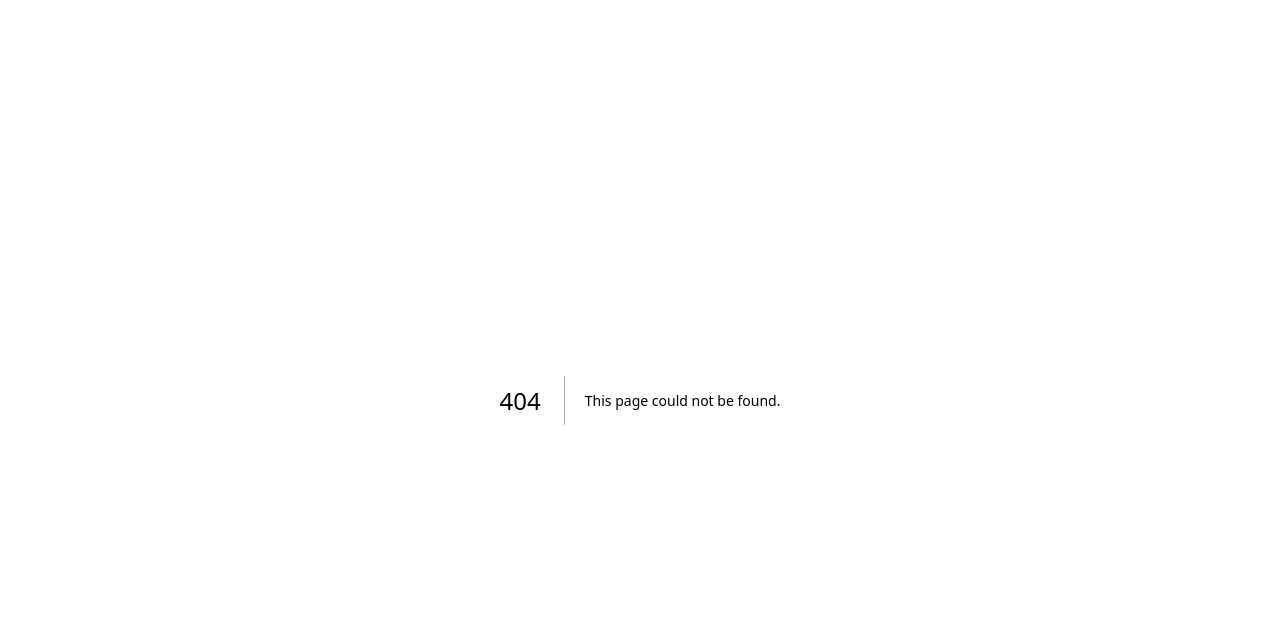
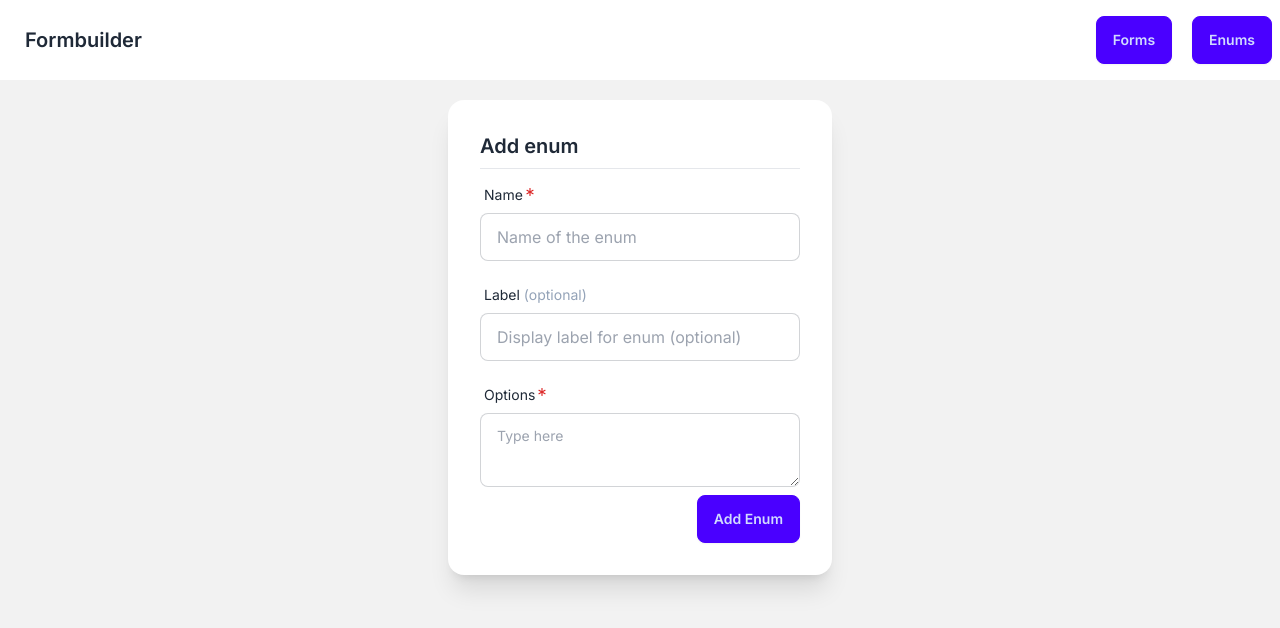
Before and after one commit to prem-jeet/formbuilder, a Next.js app: page /enums/new in a window 1280 px wide. Before the commit this address had no page. Shown: the top 628 px of the page. Built offline with nearby package versions, Linux system fonts and the light colour scheme.

Commit message:
alignment added to main tag

```diff
--- /dev/null
+++ b/app/enums/new/NewEnumForm.tsx
@@ -0,0 +1,63 @@
+import React from "react";
+import { LuAsterisk } from "react-icons/lu";
+
+export const NewEnumForm = () => {
+  return (
+    <div className="card w-96 bg-base-100 shadow-xl">
+      <div className="card-body">
+        <h2 className="card-title">Add enum</h2>
+        <hr />
+        <div className="flex flex-col space-y-4">
+          <label className="form-control w-full max-w-xs">
+            <div className="label">
+              <span className="label-text">
+                <span className="flex">
+                  Name
+                  <span>
+                    <LuAsterisk className="text-red-600" />
+                  </span>
+                </span>
+              </span>
+            </div>
+            <input
+              type="text"
+              placeholder="Name of the enum"
+              className="input input-bordered w-full max-w-xs"
+            />
+          </label>
+          <label className="form-control w-full max-w-xs">
+            <div className="label">
+              <span className="label-text">
+                Label <span className="text-slate-400">(optional)</span>
+              </span>
+            </div>
+            <input
+              type="text"
+              placeholder="Display label for enum (optional)"
+              className="input input-bordered w-full max-w-xs"
+            />
+          </label>
+          <label className="form-control w-full max-w-xs">
+            <div className="label">
+              <span className="label-text">
+                <span className="flex">
+                  Options
+                  <span>
+                    <LuAsterisk className="text-red-600" />
+                  </span>
+                </span>
+              </span>
+            </div>
+            <textarea
+              placeholder="Type here"
+              className="textarea textarea-bordered w-full max-w-xs"
+            />
+          </label>
+        </div>
+        <div className="card-actions justify-end">
+          <button className="btn btn-primary">Add Enum</button>
+        </div>
+      </div>
+    </div>
+  );
+};
--- /dev/null
+++ b/app/enums/new/page.tsx
@@ -0,0 +1,12 @@
+import React from "react";
+import { NewEnumForm } from "./NewEnumForm";
+
+const CreateEnums = () => {
+  return (
+    <div>
+      <NewEnumForm />
+    </div>
+  );
+};
+
+export default CreateEnums;
--- /dev/null
+++ b/app/enums/page.tsx
@@ -0,0 +1,18 @@
+import { FaPlus } from "react-icons/fa";
+import React from "react";
+import Link from "next/link";
+
+const EnumsPage = () => {
+  return (
+    <div>
+      Enumns list
+      <Link href="/enums/new">
+        <button className="btn btn-neutral">
+          <FaPlus />
+          Enum
+        </button>
+      </Link>
+    </div>
+  );
+};
+export default EnumsPage;
--- a/app/layout.tsx
+++ b/app/layout.tsx
@@ -1,6 +1,7 @@
 import type { Metadata } from "next";
 import { Inter } from "next/font/google";
 import "./globals.css";
+import { Navbar } from "./Navbar";
 
 const inter = Inter({ subsets: ["latin"] });
 
@@ -16,7 +17,14 @@ export default function RootLayout({
 }) {
   return (
     <html lang="en" data-theme="light">
-      <body className={inter.className}>{children}</body>
+      <body className={inter.className}>
+        <div className="min-h-screen bg-base-200">
+          <Navbar />
+          <main className="flex flex-col items-center px-10 py-5">
+            {children}
+          </main>
+        </div>
+      </body>
     </html>
   );
 }
--- a/app/page.tsx
+++ b/app/page.tsx
@@ -3,9 +3,5 @@ import { CounterButtons } from "./CounterButtons";
 import { Navbar } from "./Navbar";
 
 export default function Home() {
-  return (
-    <div className="min-h-screen bg-base-200">
-      <Navbar />
-    </div>
-  );
+  return <div className="">HOme page</div>;
 }
```
